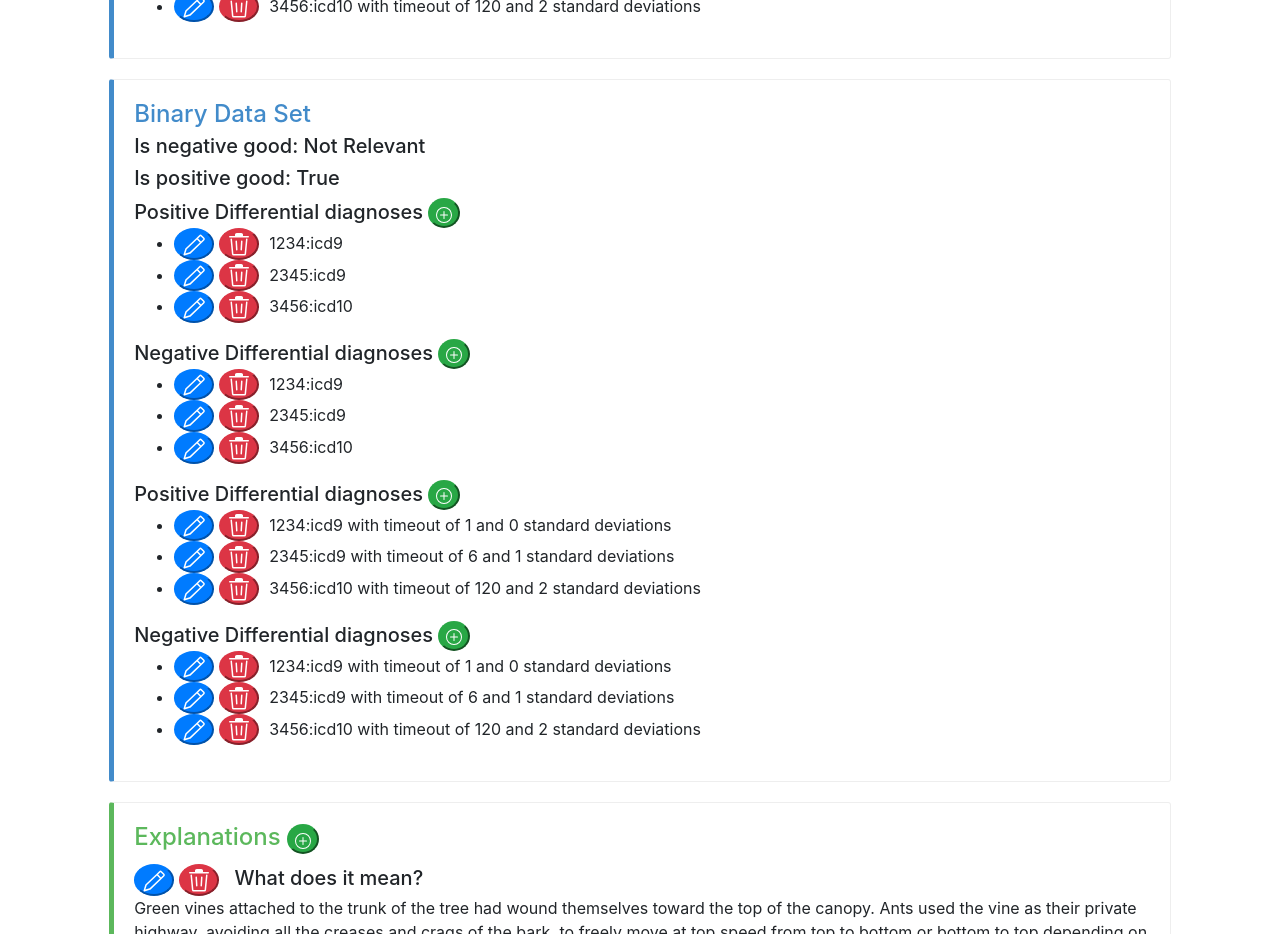
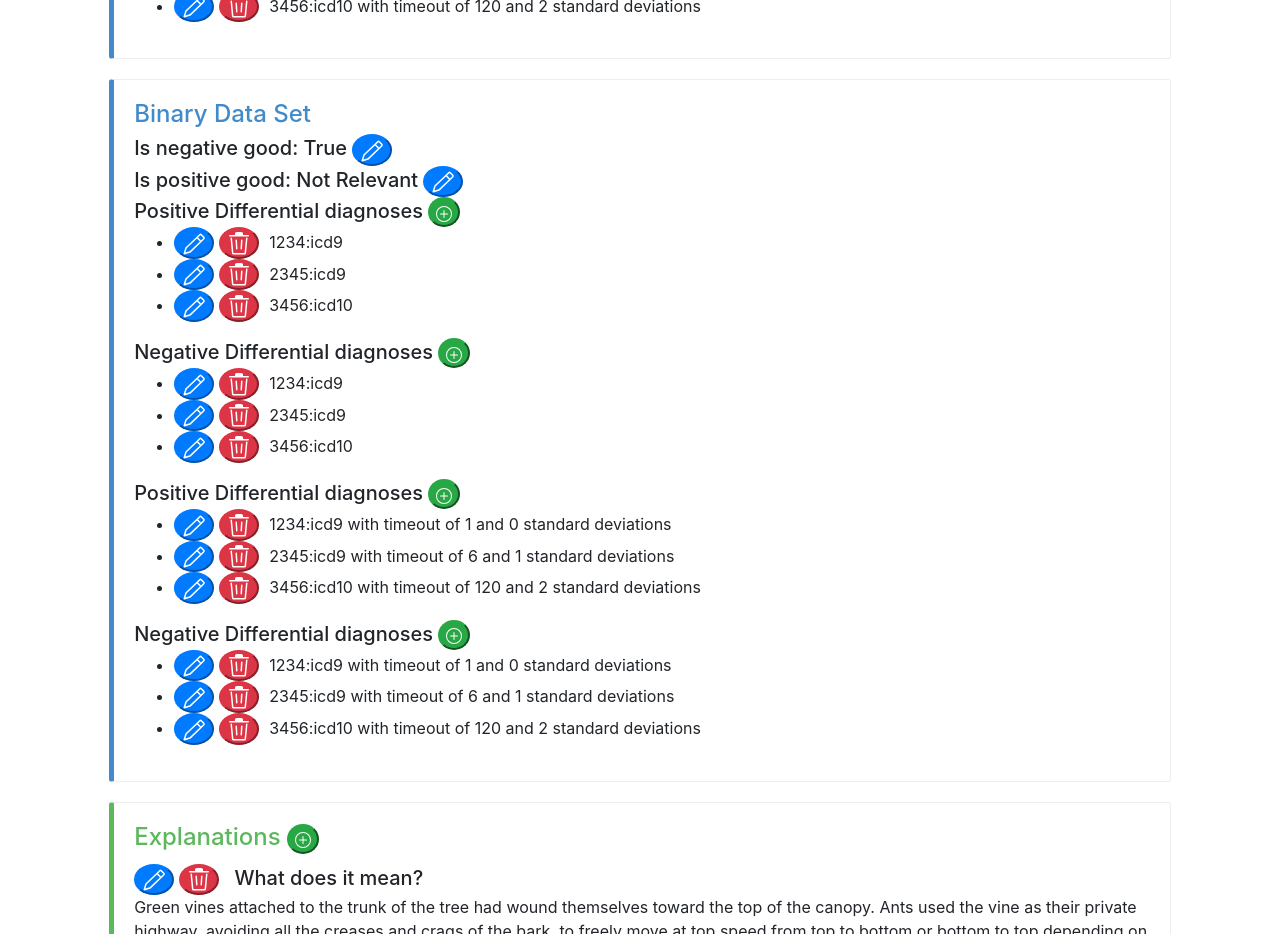
Before and after one commit to ItayGoren/labs-website, a React (Create React App) app: page / in a window 1280 px wide. Shown: the part 1060-1994 px from the top of the page. Built offline with nearby package versions, Linux system fonts and the light colour scheme.

Commit message:
binary status and page header edit is missing

```diff
--- a/src/App.js
+++ b/src/App.js
@@ -269,8 +269,12 @@ class BinaryDataSet extends React.Component {
         return <div id="data-sets" className="callout callout-primary">
             <h4> Binary Data Set </h4>
             <div className="binary-data-set">
-                <h5> Is negative good: {this.props.data.is_negative_good} </h5>
-                <h5> Is positive good: {this.props.data.is_positive_good} </h5>
+                <h5 className="inline"> Is negative good: {this.props.data.is_negative_good} </h5>
+                <EditButton/>
+                <br/>
+                <h5 className="inline"> Is positive good: {this.props.data.is_positive_good} </h5>
+                <EditButton/>
+                <br/>
                 <DifferentialDiagnoses type="Positive" conditions={this.props.data.positive_dds} />
                 <DifferentialDiagnoses type="Negative" conditions={this.props.data.negative_dds} />
                 <Indications type="Positive" conditions={this.props.data.positive_indications} />
@@ -399,8 +403,8 @@ class Page extends React.Component {
             low_indications: indications,
         }
         var binaryDataSet = {
-            is_positive_good: 'True',
-            is_negative_good: 'Not Relevant',
+            is_negative_good: 'True',
+            is_positive_good: 'Not Relevant',
             positive_dds: dds,
             negative_dds: dds,
             positive_indications: indications,
```
